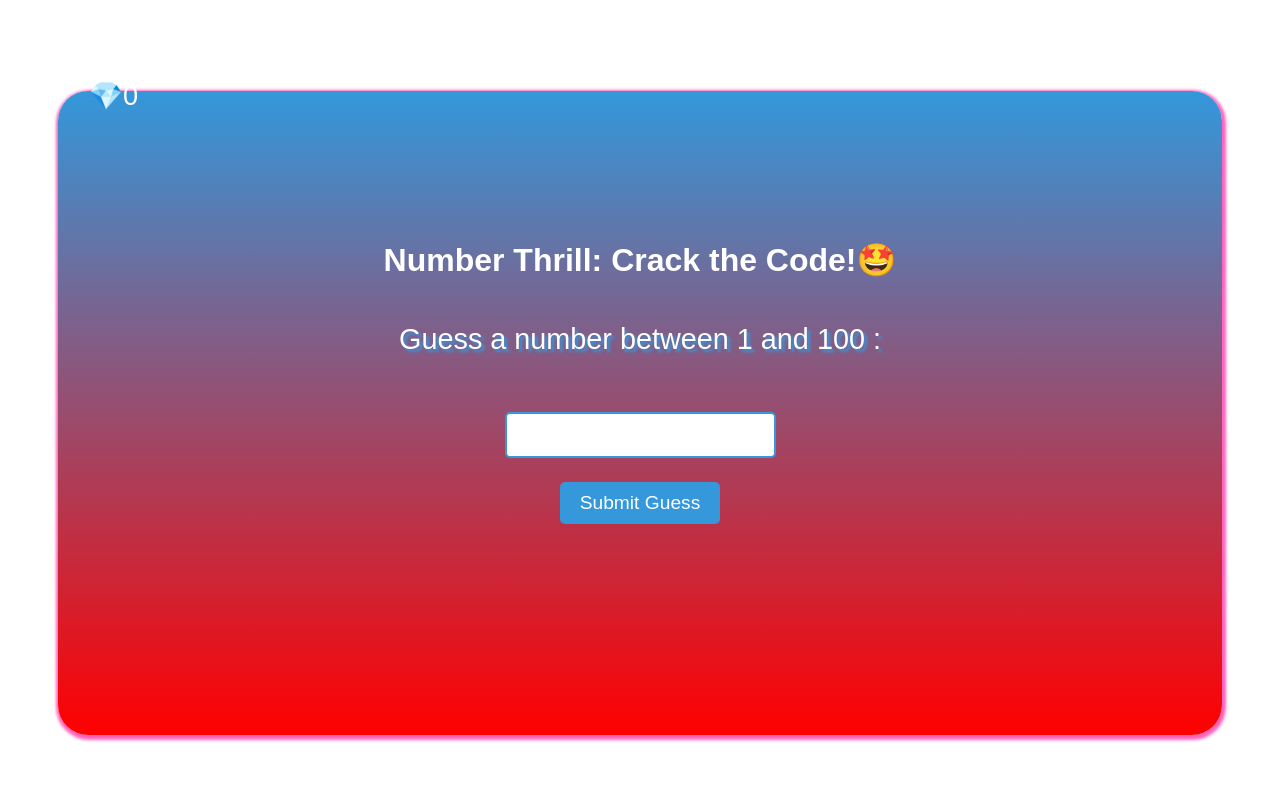
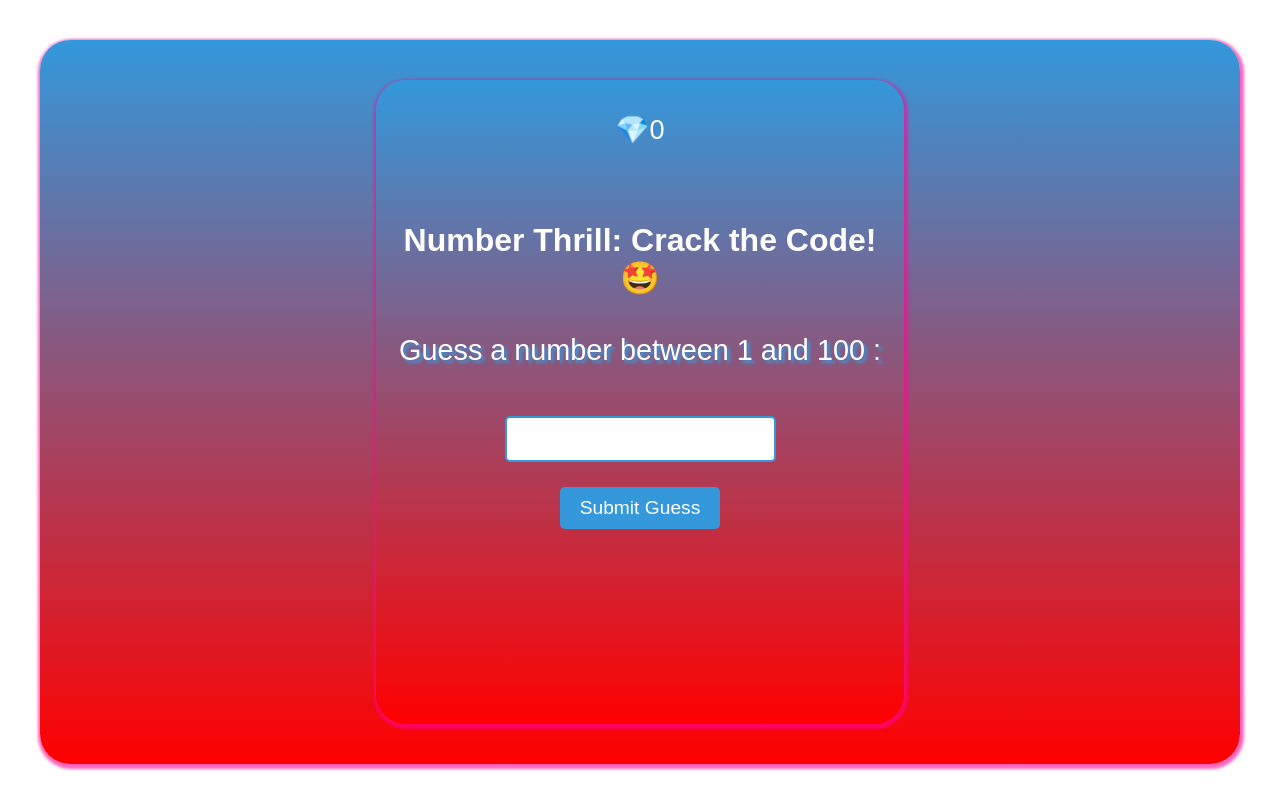
Before and after one commit to Titilope00/crack-the-code, a plain HTML site: page index.html in a window 1280 px wide. Drawn offline with Linux system fonts and the light colour scheme.

Commit message:
Third commit

```diff
--- a/index.html
+++ b/index.html
@@ -8,9 +8,8 @@
 </head>
 <body>
     <div class="main">
-    <div>
+
         <p id="score">💎0</p>
-    </div>
     <div class="box">
         <h1>Number Thrill: Crack the Code!🤩</h1>
         <p class="guess">Guess a number between 1 and 100 :</p>
--- a/style.css
+++ b/style.css
@@ -26,17 +26,16 @@ h1 {
 #score{
     color: white;
     z-index: 2;
-    top: 16%;
-    margin: 15px;
+    margin-right: 45px;
     padding: 6px;
     font-size: 2em;
     position: absolute;
 }
-.box{
+.main{
     position: relative;
     align-items: center;
     flex-direction: column;
-    height: 80vh;
+    height: 90vh;
     justify-content: center;
     margin: 3px;
     z-index: 1;
```
